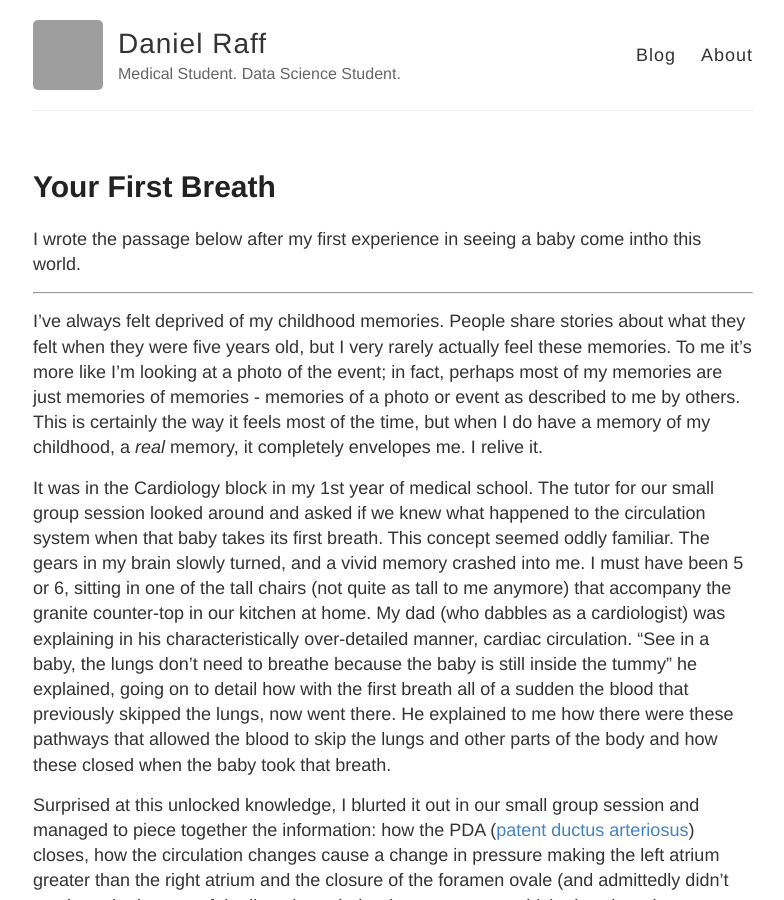
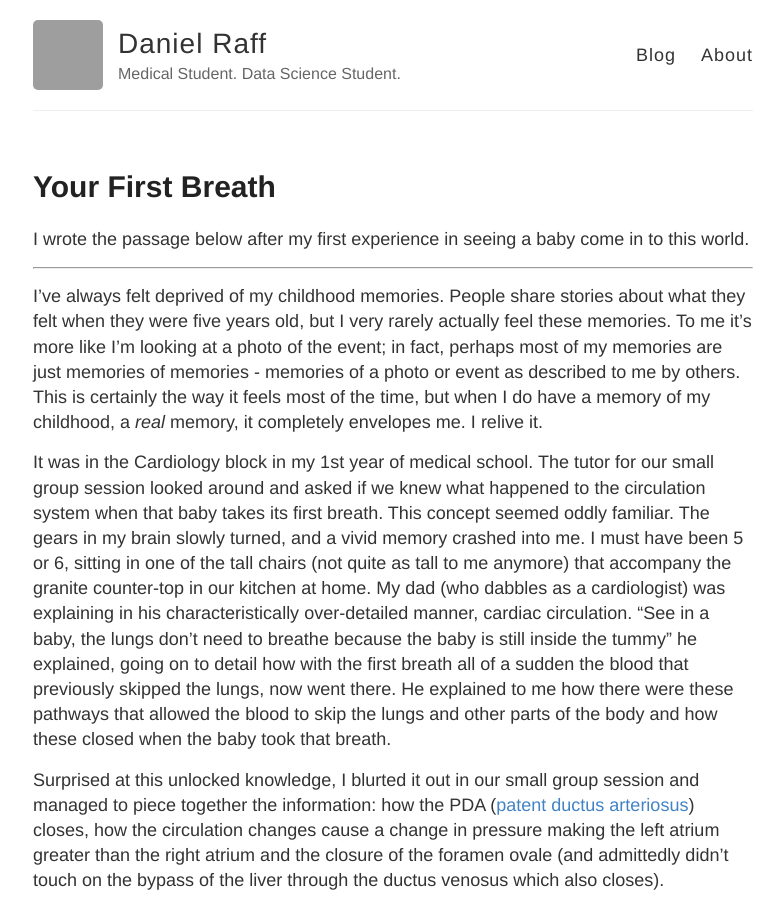
Before and after one commit to raffrica/raffrica.github.io, a Jekyll site: the page built from _posts/2017-09-19-Your-First-Breath.md, in a window 1280 px wide and 900 px high. Shown: the whole window, without its empty margins (247-1031 px from the left). Built offline with Jekyll 4.4.1, drawn with Linux system fonts in a browser that asks for light colours; grey boxes are pictures that could not be loaded.

Commit message:
Change typo in Your First Breath

```diff
--- a/_posts/2017-09-19-Your-First-Breath.md
+++ b/_posts/2017-09-19-Your-First-Breath.md
@@ -3,7 +3,7 @@ layout: post
 title: Your First Breath
 ---
 
-I wrote the passage below after my first experience in seeing a baby come intho this world.
+I wrote the passage below after my first experience in seeing a baby come in to this world.
 
 ----------
 
```
